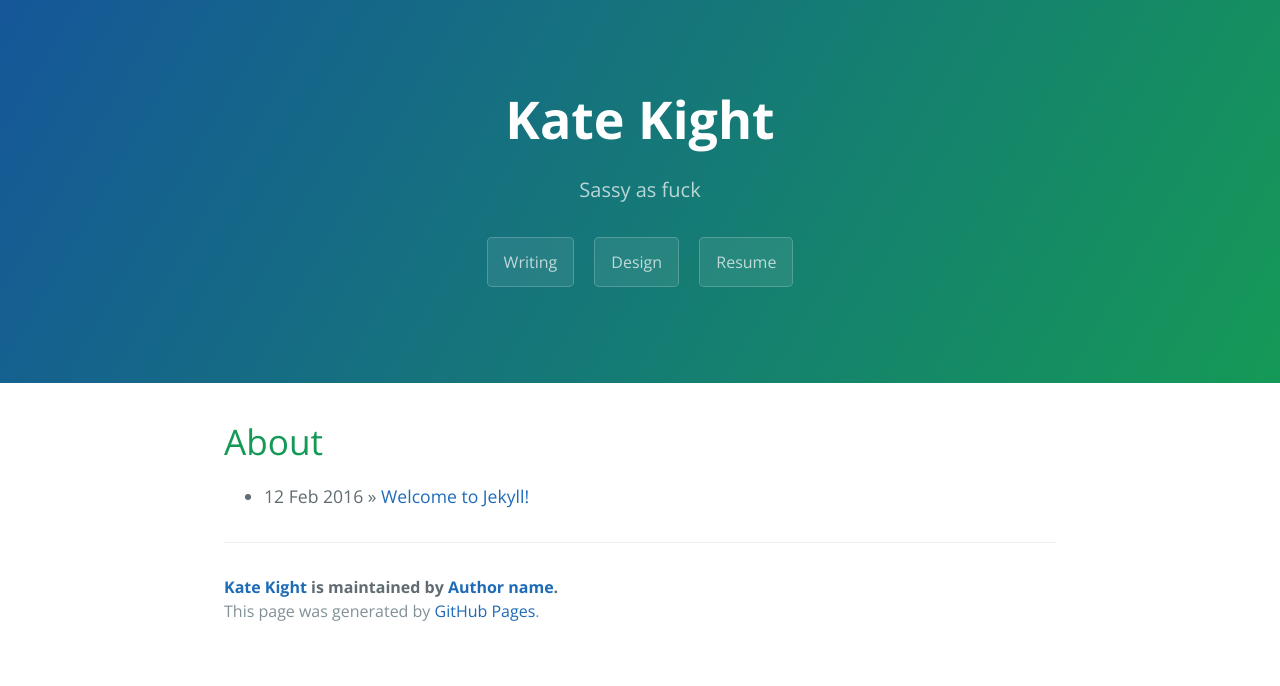
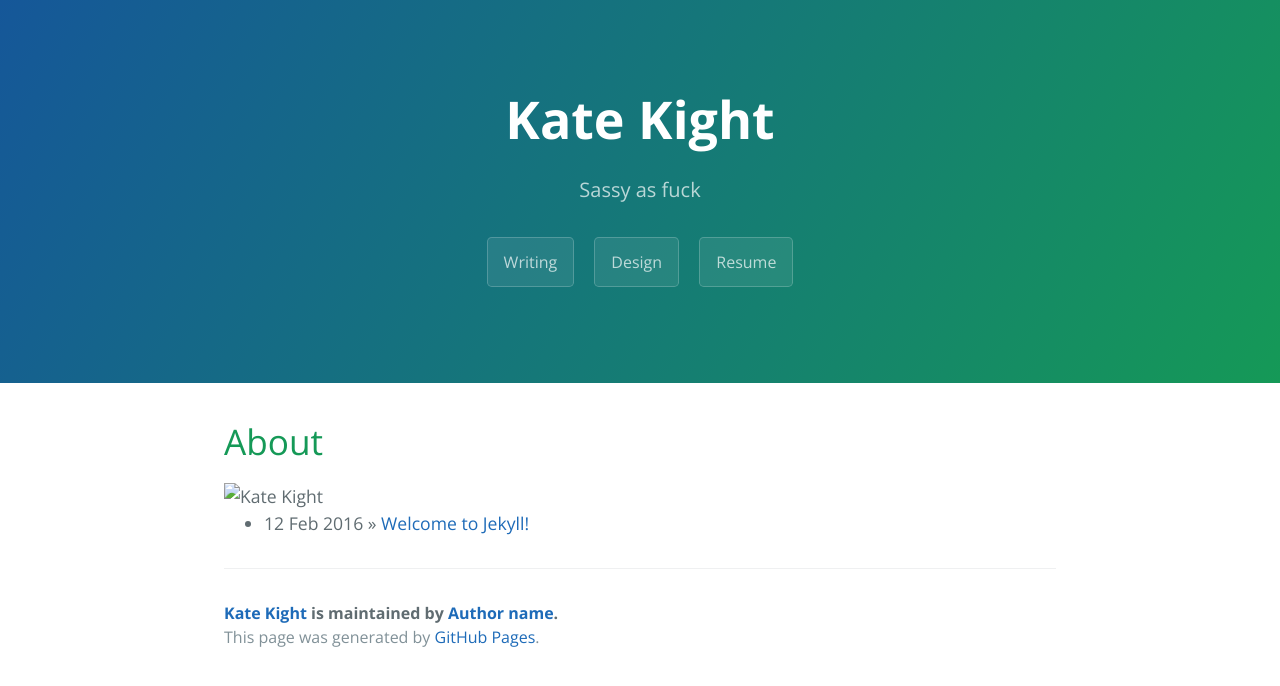
Before and after one commit to Flyakight/flyakight.github.io, a Jekyll site: the page built from index.html, in a window 1280 px wide. Shown: the top 686 px of the page. Built offline with Jekyll 4.4.1, drawn with Linux system fonts in a browser that asks for light colours; the list of posts is cut into pages by our own code.

Commit message:
Update index.html

```diff
--- a/index.html
+++ b/index.html
@@ -5,6 +5,7 @@ title: {{site.title}}
 
 <div id="home">
   <h1> About</h1>
+  <img href="https://cloud.githubusercontent.com/assets/13753077/23712283/6d8f34ec-03f0-11e7-986d-7d487ff31b84.jpg" alt= "Kate Kight" height="400" width="400">
   <ul class="posts">
     {% for post in site.posts %}
       <li><span>{{ post.date | date_to_string }}</span> &raquo; <a href="{{ site.baseurl }}{{ post.url }}">{{ post.title }}</a></li>
```
